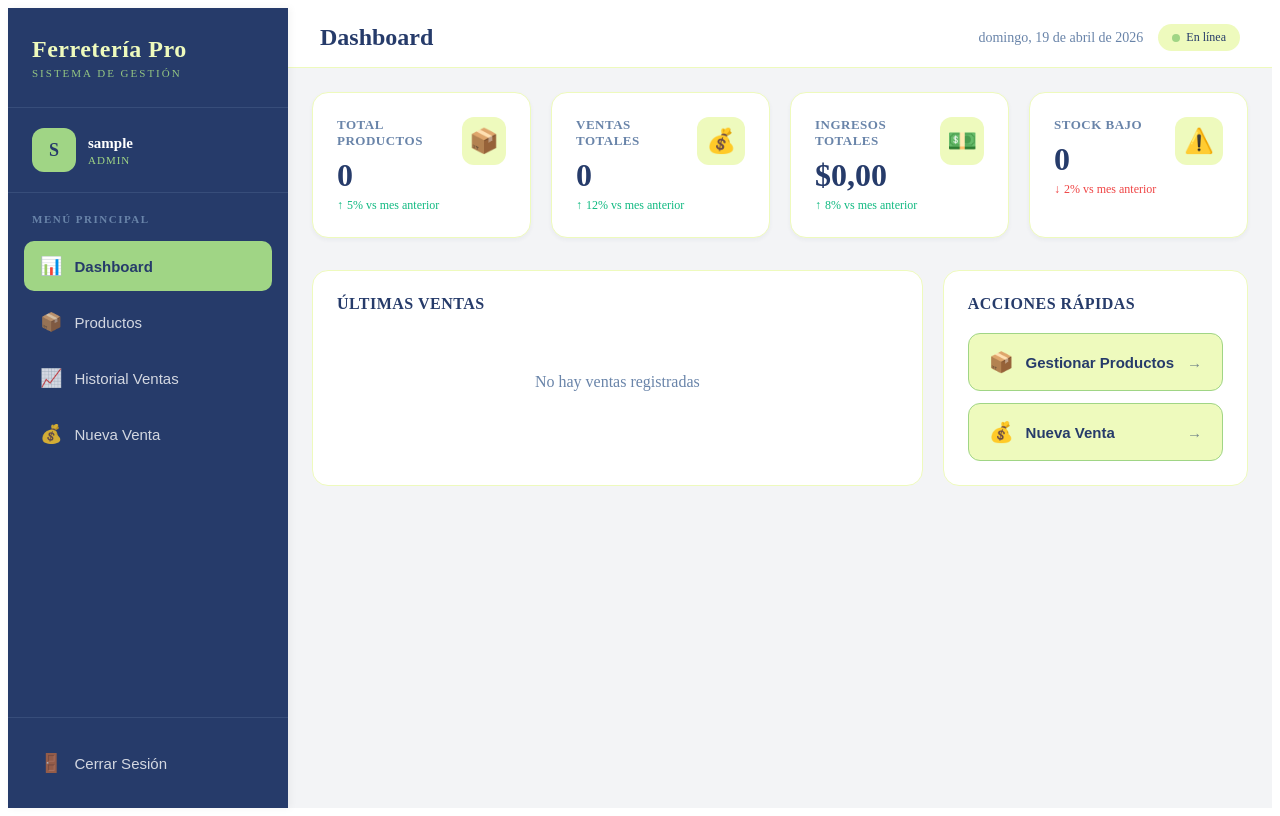
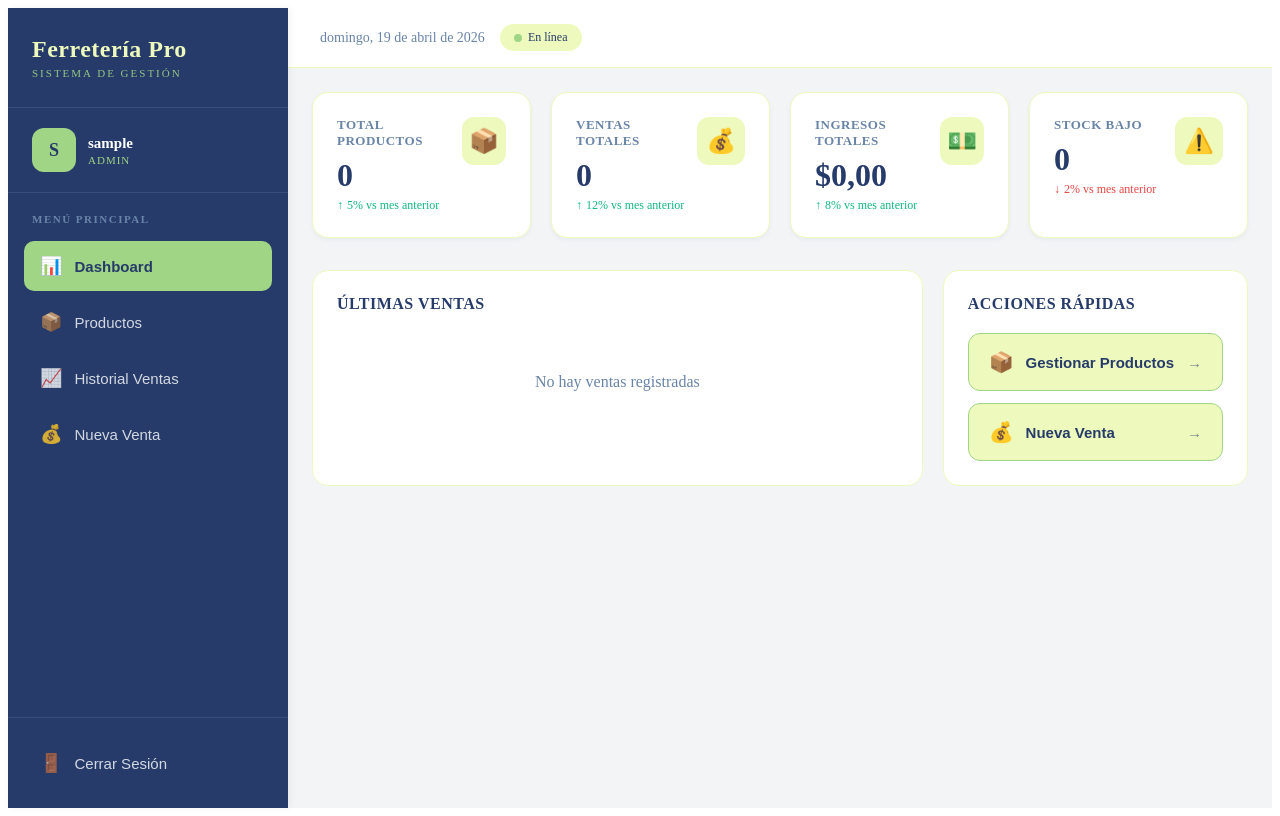
Before and after one commit to zznacho/ferreteria, a React (Vite) app in the folder packages/frontend/: page /dashboard in a window 1280 px wide. Built offline with nearby package versions, Linux system fonts and the light colour scheme; sample sign-in values are in the browser's storage.

Commit message:
modificacion header

```diff
--- a/packages/frontend/src/components/Layout.jsx
+++ b/packages/frontend/src/components/Layout.jsx
@@ -224,19 +224,6 @@ function Layout({ children }) {
   flexWrap: 'wrap',
   gap: '10px'
 }}>
-  <div>
-    <h1 style={{
-      margin: 0,
-      fontSize: '24px',
-      fontWeight: '600',
-      color: colors.primary
-    }}>
-      {location.pathname === '/dashboard' && 'Dashboard'}
-      {location.pathname === '/products' && 'Gestión de Productos'}
-      {location.pathname === '/sales' && 'Historial de Ventas'}
-      {location.pathname === '/sales/new' && 'Nueva Venta'}
-    </h1>
-  </div>
 
   <div style={{
     display: 'flex',
--- a/packages/frontend/src/pages/Dashboard.jsx
+++ b/packages/frontend/src/pages/Dashboard.jsx
@@ -48,6 +48,7 @@ function Dashboard() {
       year: 'numeric'
     });
   };
+
 
   const StatCard = ({ title, value, icon, trend }) => (
     <div style={{
```
